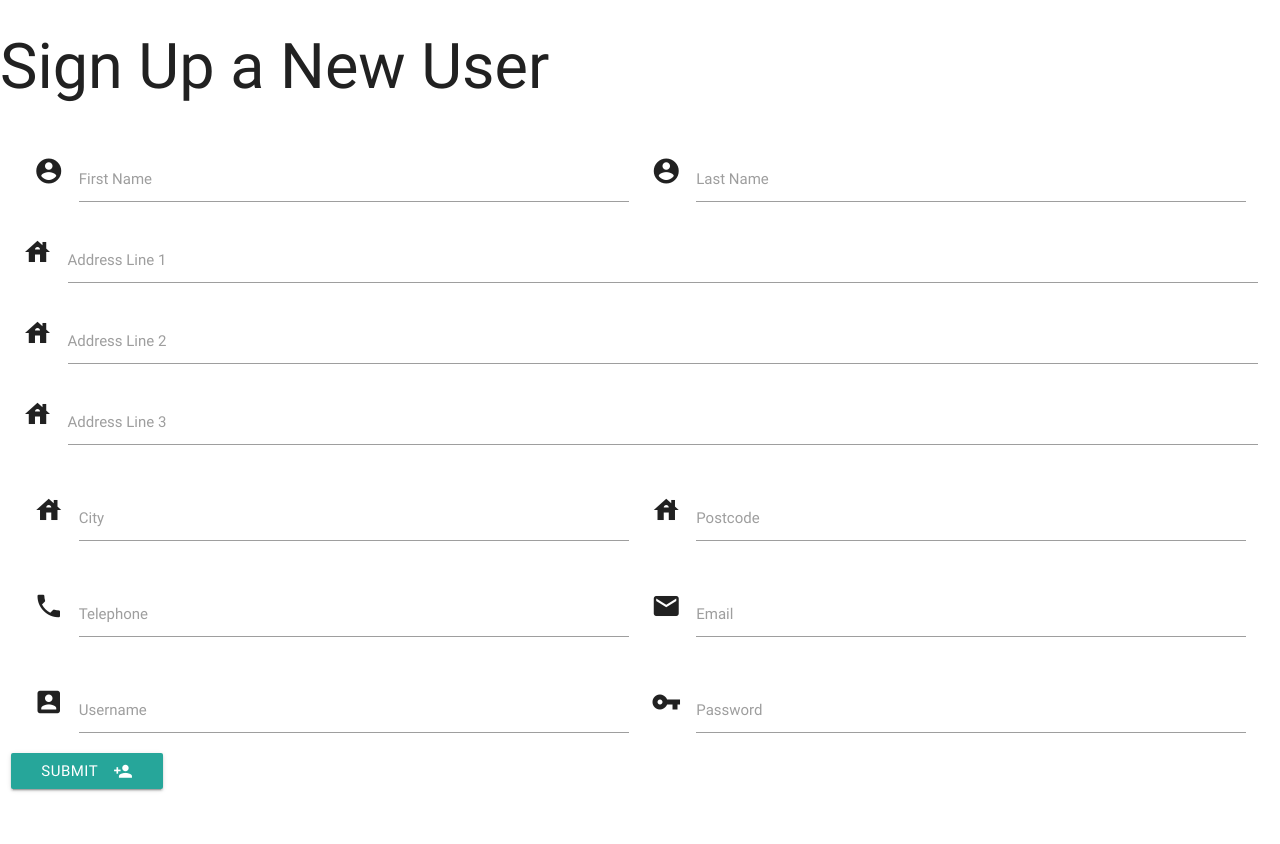
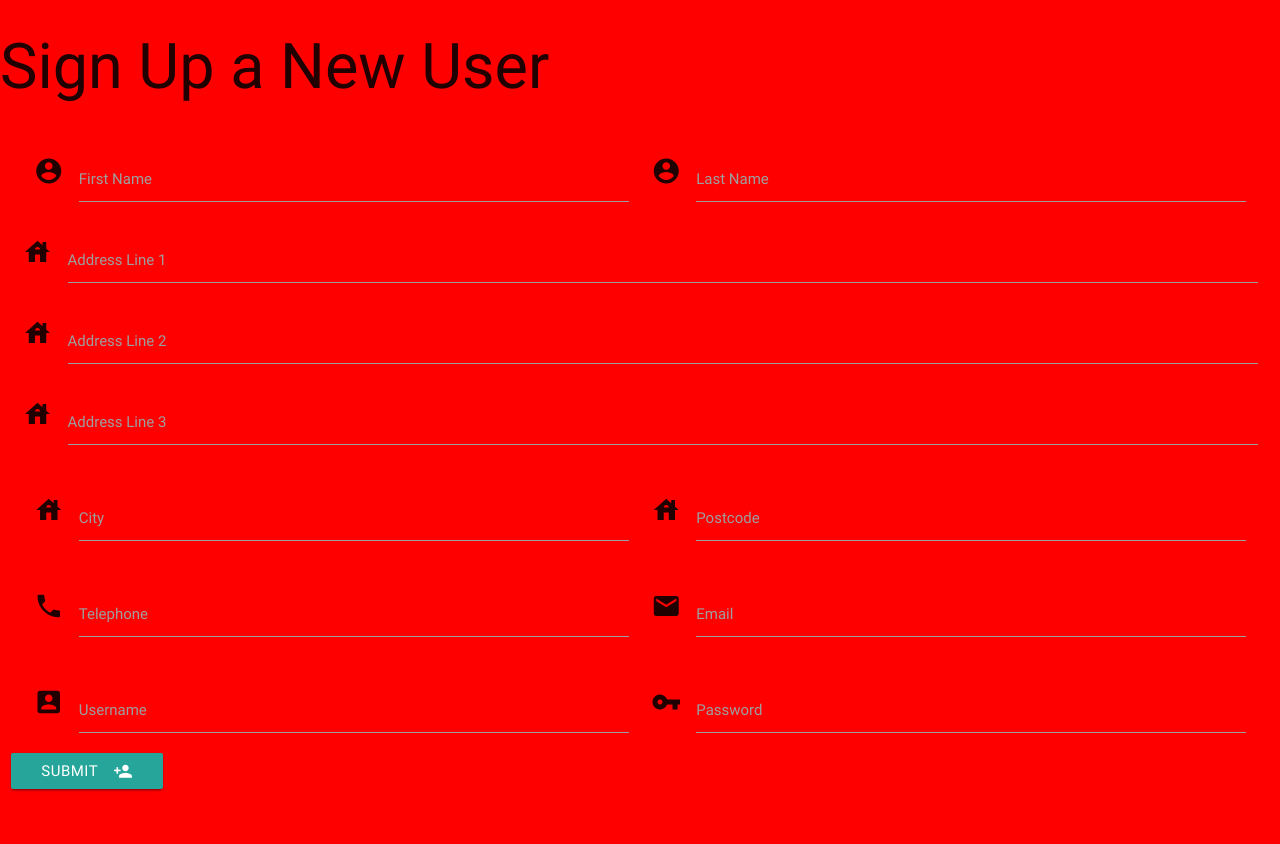
Before and after one commit to aidan-stritch/Personal-Interests-Manager, a Flask app: page / in a window 1280 px wide. Run offline with Flask 2, Linux system fonts and the light colour scheme; some libraries are stand-ins or nearby versions.

Commit message:
added style.css for styling documents and test style background color red

```diff
--- a/app.py
+++ b/app.py
@@ -17,6 +17,9 @@ mongo = PyMongo(app)
 @app.route('/sign_up')
 def sign_up():
     return render_template('sign_up.html')
+
+"""this app route adds the new user from the form
+to the MongoDB Users collection"""
 @app.route('/add_user', methods=['POST'])
 def add_user():
     Users = mongo.db.Users
--- /dev/null
+++ b/static/css/style.css
@@ -0,0 +1,3 @@
+body{
+    background-color:red;
+}
--- a/templates/base.html
+++ b/templates/base.html
@@ -4,9 +4,9 @@
 	<head>
         <!-- Links for Materialise styles -->
 			<link href="https://fonts.googleapis.com/icon?family=Material+Icons" rel="stylesheet">
-			<link rel="stylesheet"
-				href="https://cdnjs.cloudflare.com/ajax/libs/materialize/0.100.2/css/materialize.min.css">
-	</head>
+			<link rel="stylesheet" href="https://cdnjs.cloudflare.com/ajax/libs/materialize/0.100.2/css/materialize.min.css">
+            <link rel="stylesheet" href="{{url_for('static', filename='css/style.css')}}">
+    </head>
 
 	<body>
         <!-- This block will display the data from the route -->
```
